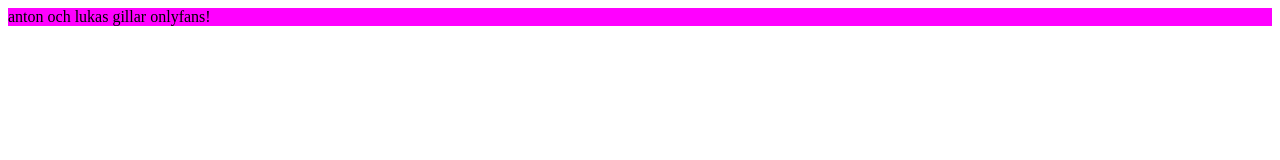
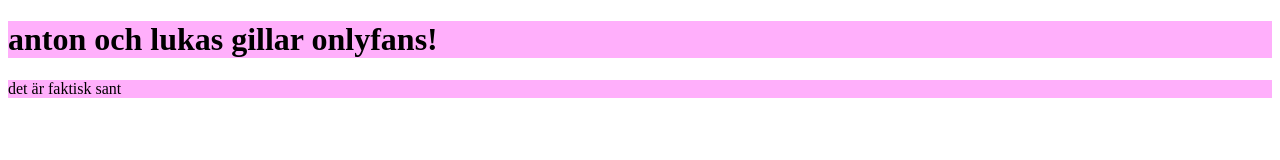
Before and after one commit to cooldog135/webbsida, a plain HTML site: page index.html in a window 1280 px wide. Drawn offline with Linux system fonts and the light colour scheme.

Commit message:
Add files via upload

```diff
--- a/index.html
+++ b/index.html
@@ -8,6 +8,7 @@
     <title>Document</title>
 </head>
 <body>
-    <div class="main-content">anton och lukas gillar onlyfans!</div>
+    <h1 class="stortext">anton och lukas gillar onlyfans!</h1>
+    <div class="stortext">det är faktisk sant</div>
 </body>
 </html>
--- a/style.css
+++ b/style.css
@@ -1,3 +1,3 @@
-.main-content{
-    background-color: fuchsia;
+.stortext{
+    background-color: rgba(255, 0, 242, 0.315);
 }
```
